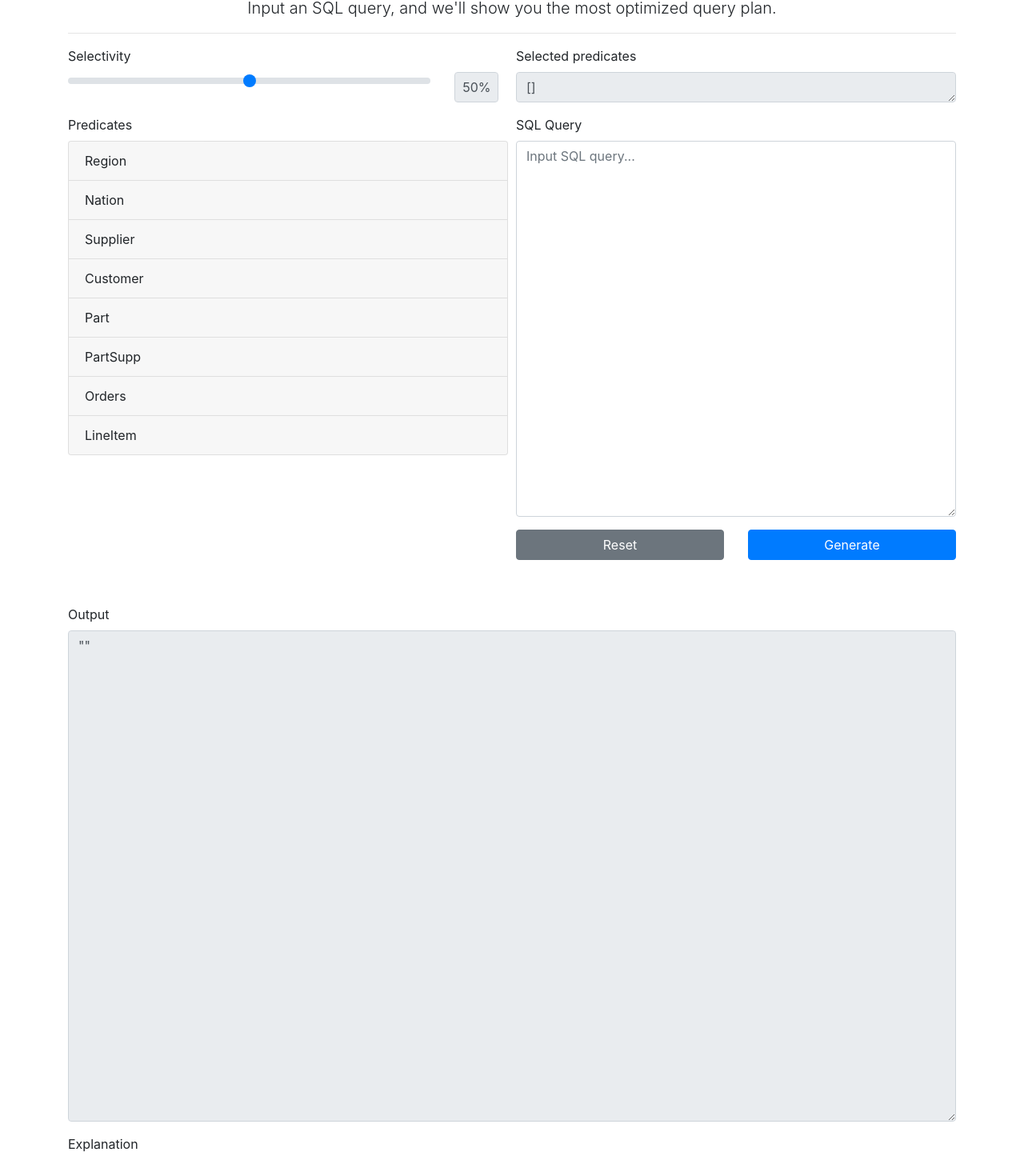
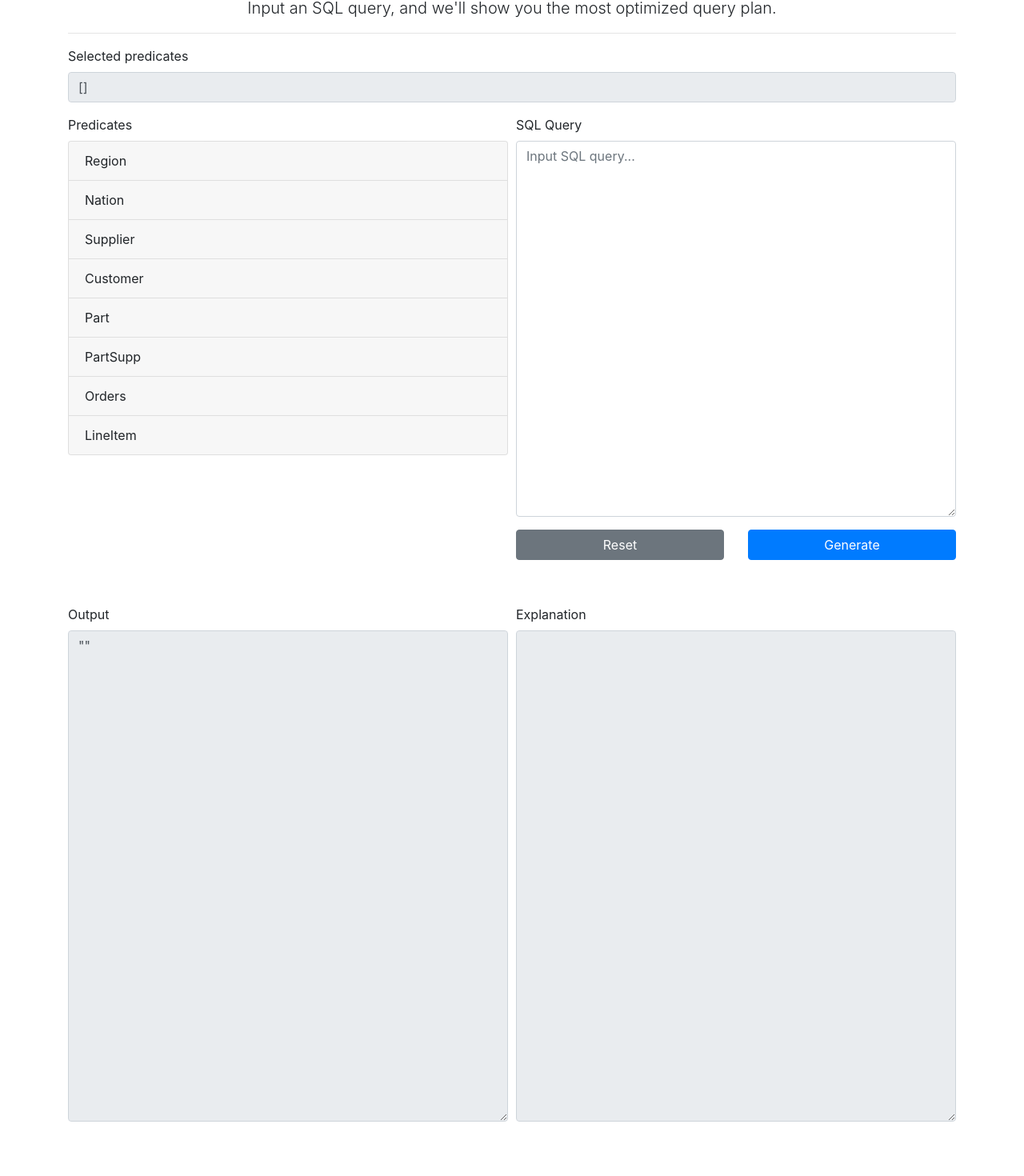
Before and after one commit to chenningg/cz4031-sql-query-optimizer, a React (Create React App) app in the folder frontend/: page / in a window 1280 px wide. Shown: the part 61-1531 px from the top of the page at 80% size. After the commit the page ends 1479 px from the top, so only its background shows below. Built offline with nearby package versions, Linux system fonts and the light colour scheme.

Commit message:
Auto stash before merge of "main" and "origin/main"

```diff
--- a/frontend/src/components/FormInput.js
+++ b/frontend/src/components/FormInput.js
@@ -52,7 +52,7 @@ const FormInput = () => {
 
 
   const parseExplanation = () => {
-    if (typeof (output.explanation) == "object") {
+    if (output.explanation && output.explanation.length > 0) {
       return (
         <ol>
           {
@@ -61,6 +61,9 @@ const FormInput = () => {
             })}
         </ol >
       );
+    }
+    else {
+      return ("");
     }
   }
 
@@ -88,9 +91,9 @@ const FormInput = () => {
     });
   }
 
-  const handleSelectivityChange = (event) => {
-    setInput({ ...input, "selectivity": event.target.value });
-  }
+  // const handleSelectivityChange = (event) => {
+  //   setInput({ ...input, "selectivity": event.target.value });
+  // }
 
   const resetForm = (event) => {
     setInput({
@@ -114,8 +117,15 @@ const FormInput = () => {
 
       <Form onSubmit={handleSubmit} className="mb-4">
         <Form.Row>
+          <Form.Group as={Col} controlId="formPredicatesInput">
+            <Form.Label>Selected predicates</Form.Label>
+            <Form.Control value={JSON.stringify(input.predicates)} readOnly />
+          </Form.Group>
+        </Form.Row>
+
+        <Form.Row>
           <Form.Group as={Col} controlId="formOptions">
-            <Form.Group controlId="formSelectivity">
+            {/* <Form.Group controlId="formSelectivity">
               <Form.Label>Selectivity</Form.Label>
               <Row>
                 <Col xs={10}>
@@ -125,7 +135,7 @@ const FormInput = () => {
                   <Form.Control className="inline-block" value={`${input.selectivity}%`} style={{ width: `55px`, padding: `0 5px`, textAlign: "center"}} readOnly />
                 </Col>
               </Row>
-            </Form.Group>
+            </Form.Group> */}
 
             <Form.Group controlId="formPredicates">
               <Form.Label>Predicates</Form.Label>
@@ -239,11 +249,6 @@ const FormInput = () => {
           </Form.Group>
 
           <Form.Group as={Col} controlId="formInput">
-            <Form.Group controlId="formPredicatesInput">
-              <Form.Label>Selected predicates</Form.Label>
-              <Form.Control as="textarea" rows="1" value={JSON.stringify(input.predicates)} readOnly />
-            </Form.Group>
-
             <Form.Group controlId="formQuery">
                 <Form.Label>SQL Query</Form.Label>
                 <Form.Control as="textarea" rows="19" placeholder="Input SQL query..." onChange={event => setInput({...input, "query": event.target.value})} value={input.query} />
@@ -269,12 +274,9 @@ const FormInput = () => {
           <Form.Label>Output</Form.Label>
           <Form.Control as="textarea" rows="25" value={JSON.stringify(output.output, null, 2)} readOnly />
         </Form.Group>
-      </Form.Row>
-
-      <Form.Row>
         <Form.Group as={Col} controlId="formExplanation">
           <Form.Label>Explanation</Form.Label>
-          {parseExplanation()}
+          <Form.Control as="textarea" rows="25" value={parseExplanation()} readOnly />
         </Form.Group>
       </Form.Row>
     </>
```
